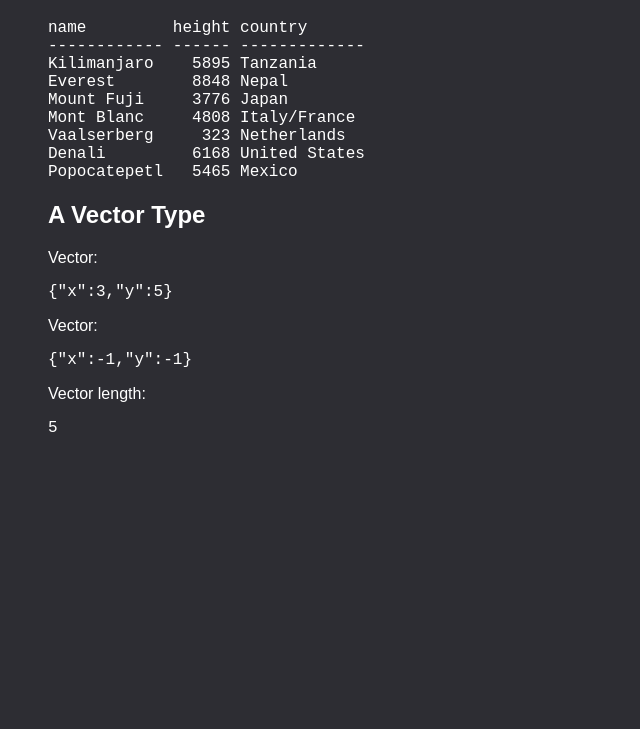
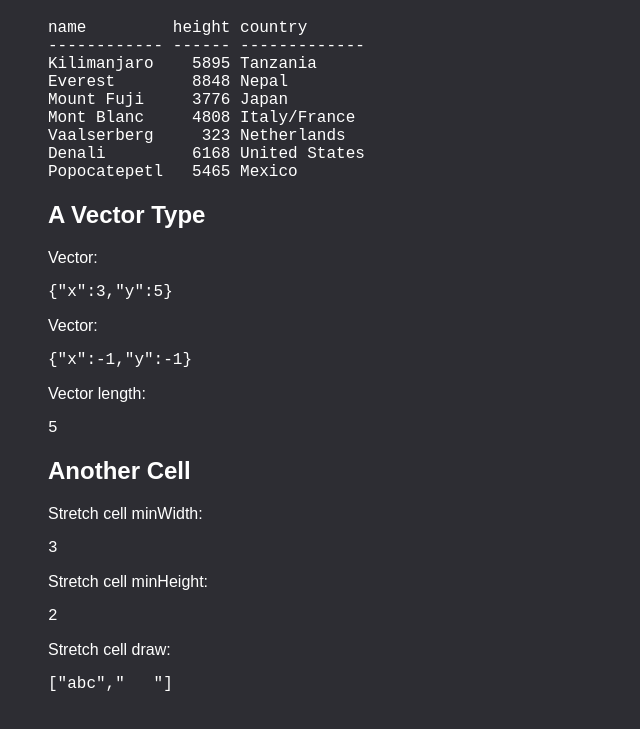
Before and after one commit to radibit/eloquentjs, a plain HTML site: page the_secret_life_of_objects/index.html in a window 1280 px wide. Shown: the part 89-818 px from the top of the page, without its empty margins (0-640 px from the left). Drawn offline with Linux system fonts and the light colour scheme.

Commit message:
Complete exercise 2, chapter 6.

```diff
--- /dev/null
+++ b/the_secret_life_of_objects/anotherCell.js
@@ -0,0 +1,43 @@
+/**
+ * Created by Radimir on 13.12.2014 г..
+ */
+(function() {
+  /**
+   * Stretch cell constructor conforming the Table cell interface
+   * @param inner
+   * @param width
+   * @param height
+   * @constructor
+   */
+  function StretchCell(inner, width, height) {
+    this.inner = inner;
+    this.width = width;
+    this.height = height;
+  }
+  StretchCell.prototype.minWidth = function() {
+    return Math.max(this.inner.minWidth(), this.width);
+  };
+  StretchCell.prototype.minHeight = function() {
+    return Math.max(this.inner.minHeight(), this.height);
+  };
+  StretchCell.prototype.draw = function(width, height) {
+    return this.inner.draw(width, height);
+
+  };
+
+  var sc = new StretchCell(new TextCell("abc"), 1, 2);
+  var resultContainer = document.querySelector(".container__result");
+
+  // Result output
+  resultContainer.innerHTML += '<h2>Another Cell</h2>';
+  resultContainer.innerHTML += '<span>Stretch cell minWidth: </span><pre>' + sc.minWidth() + '</pre>';
+  resultContainer.innerHTML += '<span>Stretch cell minHeight: </span><pre>' + sc.minHeight() + '</pre>';
+  resultContainer.innerHTML += '<span>Stretch cell draw: </span><pre>' + JSON.stringify(sc.draw(3, 2)) + '</pre>';
+
+  console.log(sc.minWidth());
+  // → 3
+  console.log(sc.minHeight());
+  // → 2
+  console.log(sc.draw(3, 2));
+  // → ["abc", "   "]
+})();
--- a/the_secret_life_of_objects/index.html
+++ b/the_secret_life_of_objects/index.html
@@ -25,5 +25,6 @@
     <script src="mountains.js"></script>
     <script src="tableInterface.js"></script>
     <script src="aVectorType.js"></script>
+    <script src="anotherCell.js"></script>
 </body>
 </html>
--- a/the_secret_life_of_objects/tableInterface.js
+++ b/the_secret_life_of_objects/tableInterface.js
@@ -1,4 +1,3 @@
-(function(){
 /**
  * Calculate max height of a cell
  * @param rows
@@ -140,7 +139,6 @@
 }
 
 var resultContainer = document.querySelector(".container__result");
-  resultContainer.innerHTML = "<pre>" + drawTable(dataTable(MOUNTAINS)) + "</pre>";
+resultContainer.innerHTML += "<pre>" + drawTable(dataTable(  MOUNTAINS)) + "</pre>";
 
 console.log(drawTable(dataTable(MOUNTAINS)));
-})();
```
Lines whose indentation alone changed are shown as unchanged.
